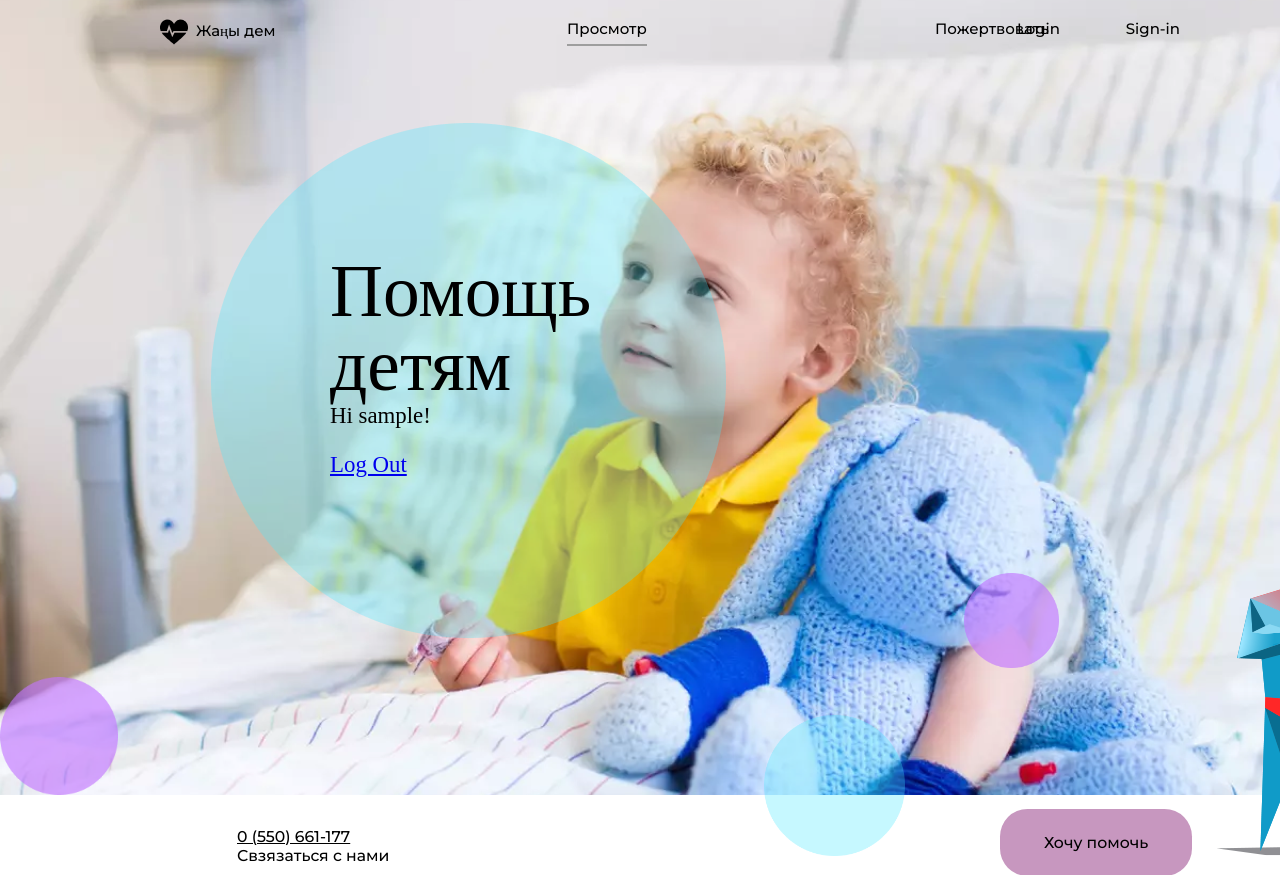
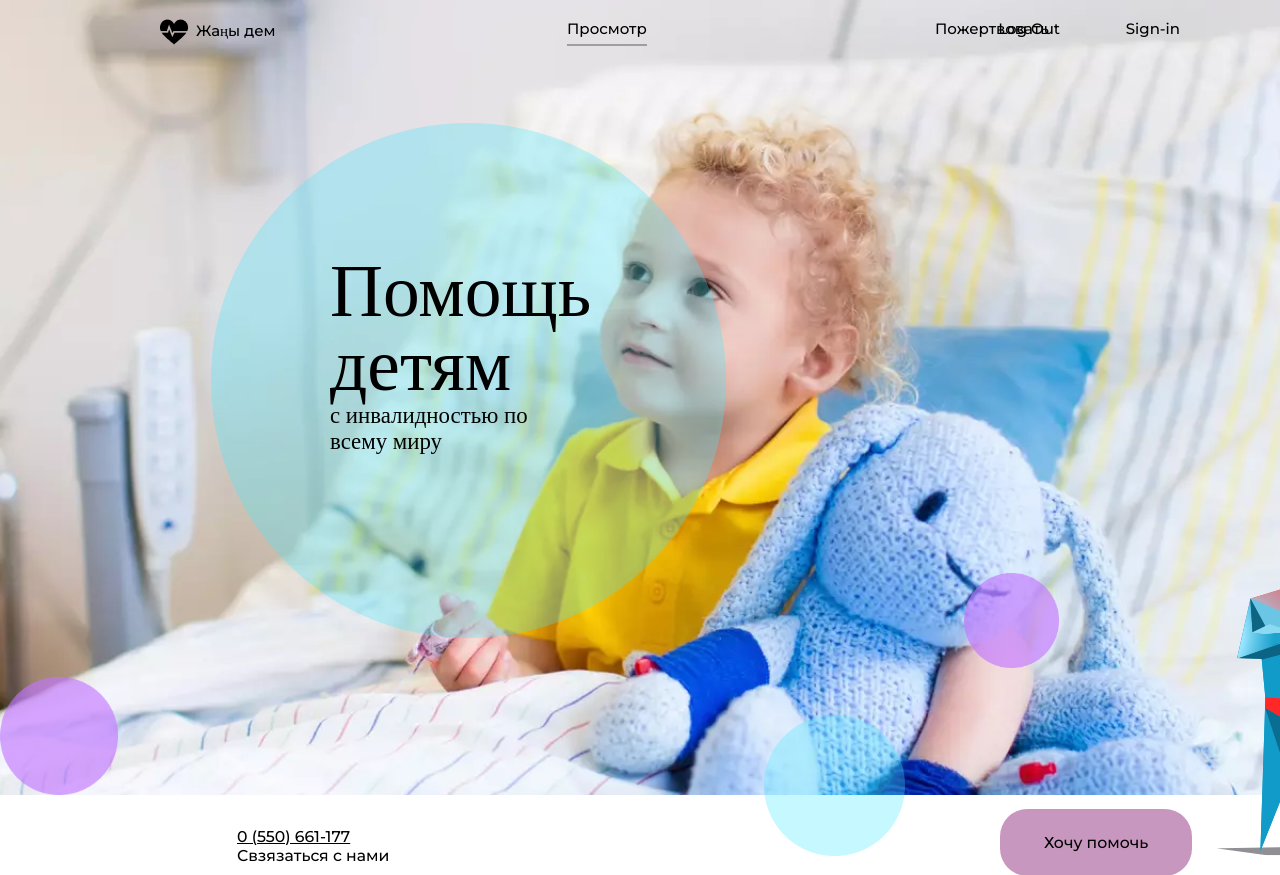
Before and after one commit to mataraimov/jany_dem, a Django app: page / in a window 1280 px wide. Shown: the top 875 px of the page. Run offline with Django 4.2, Linux system fonts and the light colour scheme; the visitor is signed in with stand-in values (Sample User, id 1); grey boxes are pictures that could not be loaded.

Commit message:
login logout2

```diff
--- a/templates/home.html
+++ b/templates/home.html
@@ -58,7 +58,19 @@
       <div
         style="position: absolute; top: 19px; right: 220px; font-weight: 500"
       >
-        Login
+        {% if user.is_authenticated %}
+
+            <a style="
+          color: #000;
+          text-decoration: none;
+        " href="{% url 'logout' %}">Log Out</a>
+        {% else %}
+
+            <a style="
+          color: #000;
+          text-decoration: none;
+        " href="{% url 'login' %}">Log In</a>
+        {% endif %}
       </div>
         <div
         style="position: absolute; top: 19px; right: 100px; font-weight: 500"
@@ -150,14 +162,8 @@
           width: 255px;
         "
       >
-        {% if user.is_authenticated %}
-            Hi {{ user.username }}!
-            <p><a href="{% url 'logout' %}">Log Out</a></p>
-        {% else %}
-            <p>You are not logged in</p>
-            <a href="{% url 'login' %}">Log In</a>
-        {% endif %}
-{#        с инвалидностью по всему миру#}
+
+        с инвалидностью по всему миру
       </div>
       <img
         style="
```
